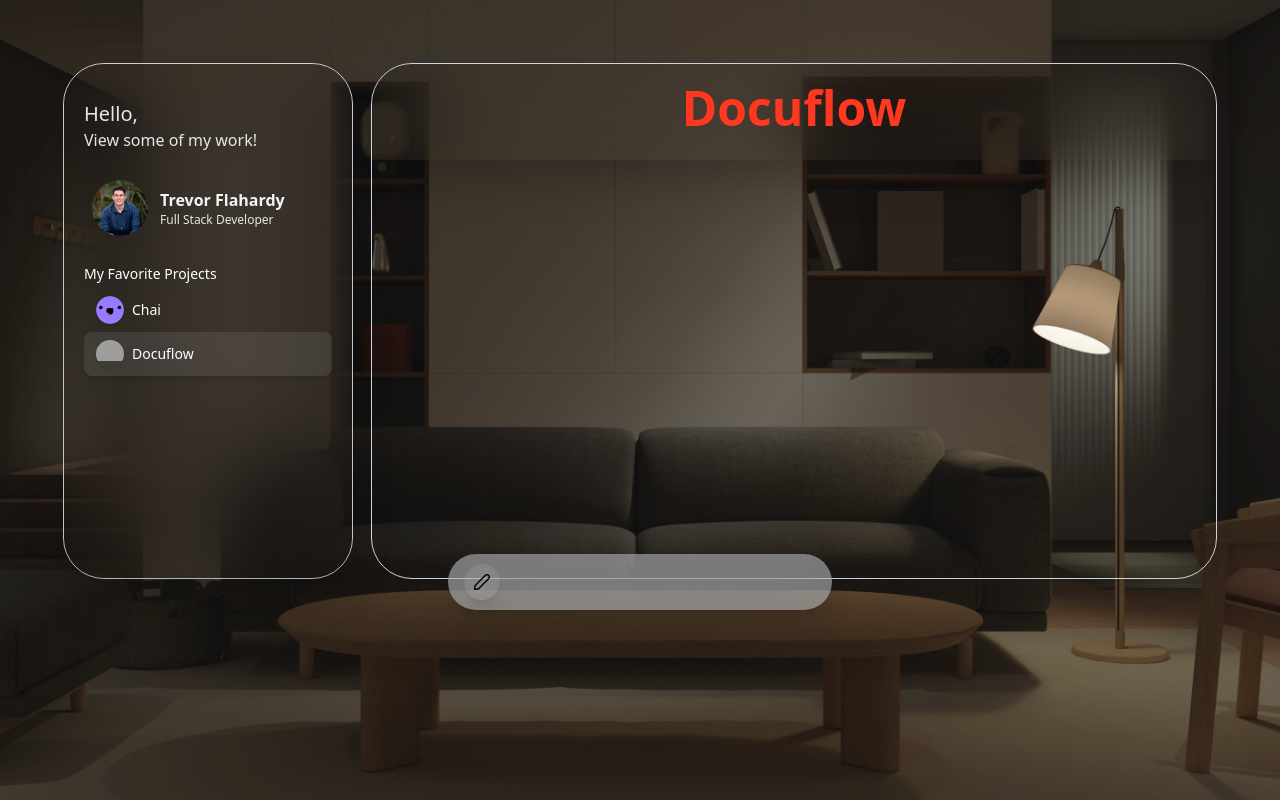
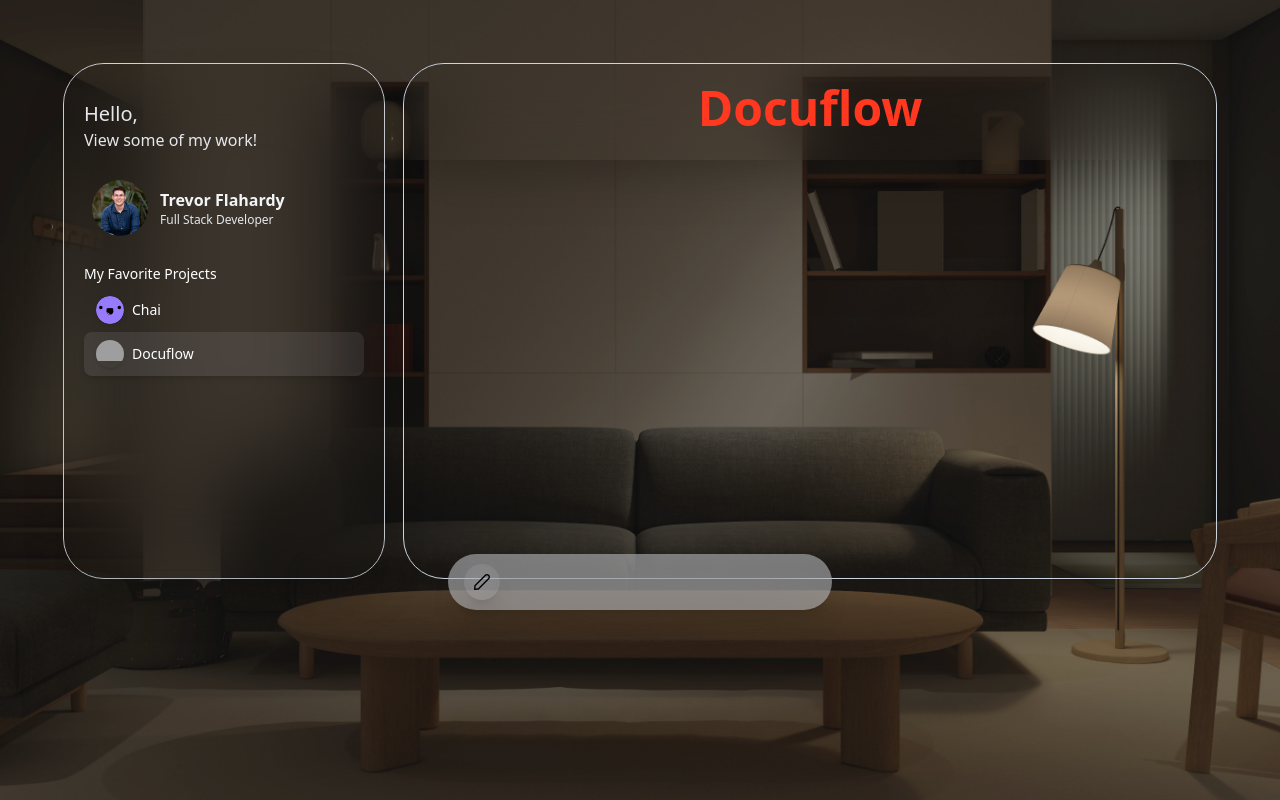
Before and after one commit to trevorflahardy/Personal-Website, a Vue app: page /Personal-Website/p/docuflow in a window 1280 px wide. Built offline with nearby package versions, Linux system fonts and the light colour scheme; grey boxes are pictures that could not be loaded; what @tresjs/core, tailwindcss-3d would draw is missing.

Commit message:
Update min-width of sidebar content

```diff
--- a/src/components/sidebar/Content.vue
+++ b/src/components/sidebar/Content.vue
@@ -30,7 +30,7 @@
 <template>
     <!-- Holds the platform-less sidebar content. This will display the same on mobile and desktop. The only difference
  is that the mobile content is hidden behind the hamburger. -->
-    <div class="rounded-[40px] glass-thick h-full pt-12 p-5 xl:pt-5 w-full min-w-72">
+    <div class="rounded-[40px] glass-thick h-full pt-12 p-5 xl:pt-5 w-full md:min-w-72 xl:min-w-80">
         <div class="mb-5 mt-4">
             <h4 class="title-4 font-medium mb-0">
                 Hello,
```
